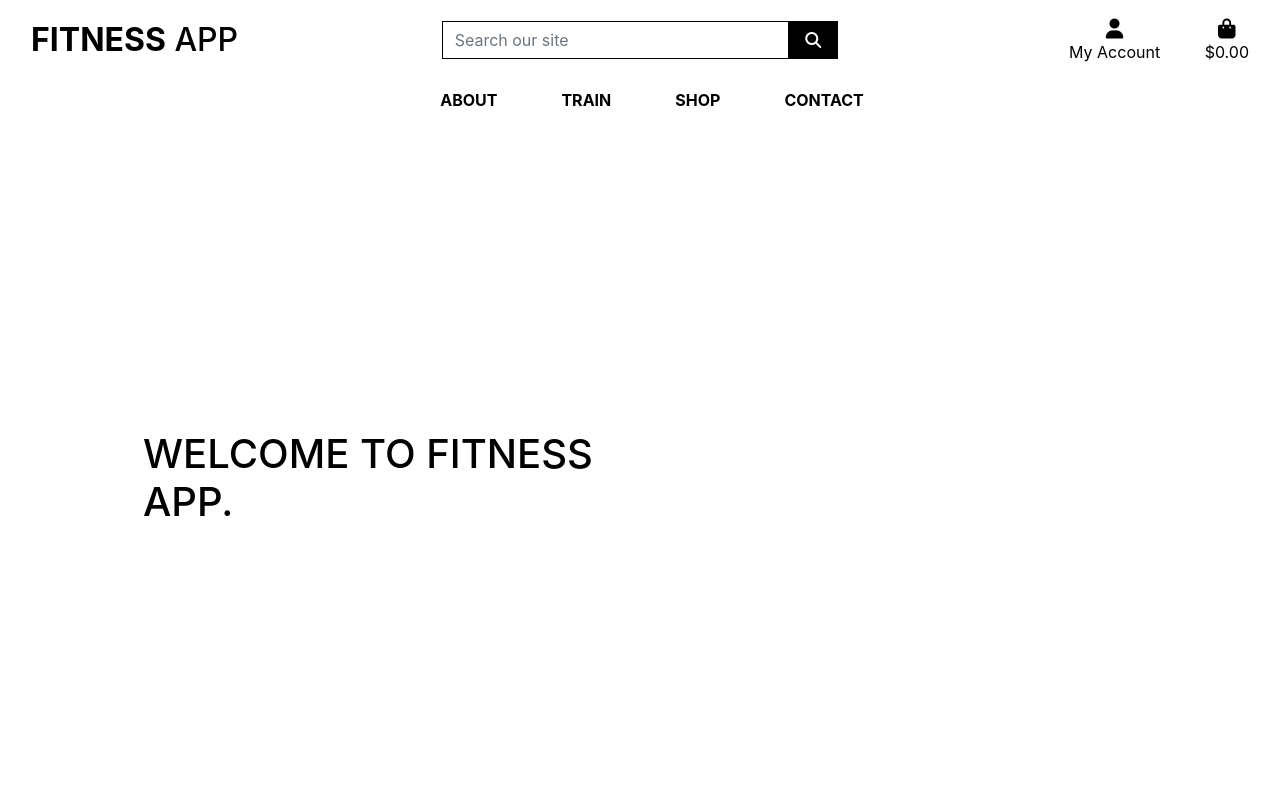
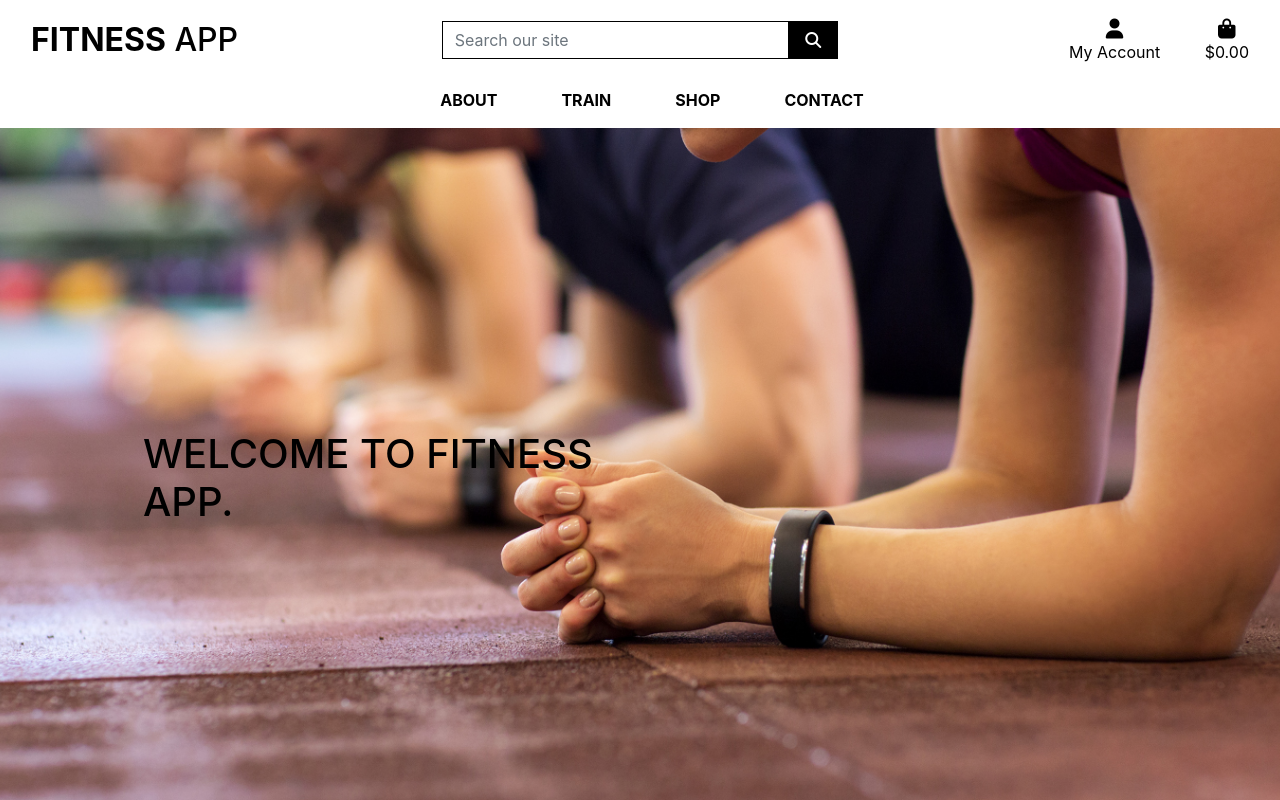
Before and after one commit to Code-Institute-Submissions/dhruv2102-MS4_marResub, a Django app: page / in a window 1280 px wide. Run offline with Django 3.2, Linux system fonts and the light colour scheme; some libraries are stand-ins or nearby versions.

Commit message:
Added main page image

```diff
--- a/static/css/base.css
+++ b/static/css/base.css
@@ -3,6 +3,7 @@ html {
 }
 
 body {
+    background: url('/media/main-page.jpg') no-repeat center center fixed;
     background-size: cover;
     height: calc(100vh - 164px);
     color: #555
```
Also changed, not shown: README.md, media/main-page.jpg (added).
